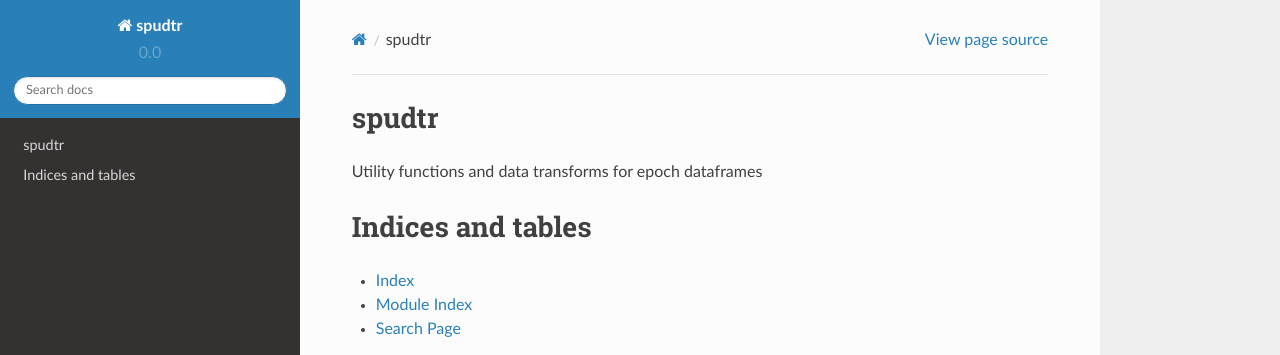
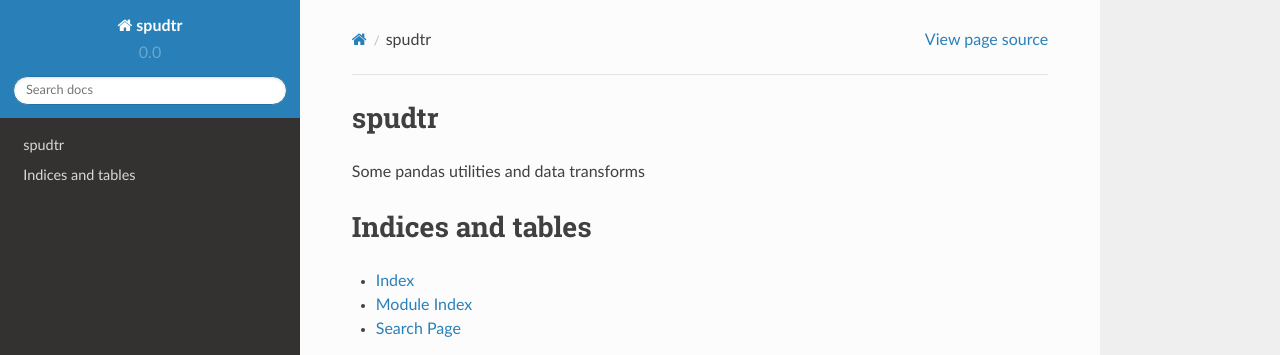
Before and after one commit to turbach/spudtr, a Sphinx documentation site: the page built from docs/source/index.rst, in a window 1280 px wide. Shown: the top 355 px of the page. Built offline with Sphinx 7.4.7 and the Read the Docs theme 2.0.0, drawn with Linux system fonts in a browser that asks for light colours.

Commit message:
docs tweak

```diff
--- a/docs/source/index.rst
+++ b/docs/source/index.rst
@@ -4,7 +4,7 @@
 spudtr
 ======
 
-Utility functions and data transforms for epoch dataframes
+Some pandas utilities and data transforms
 
 .. toctree::
    :maxdepth: 2
```
